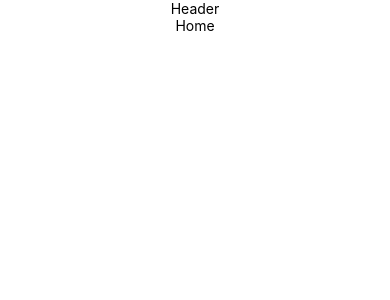
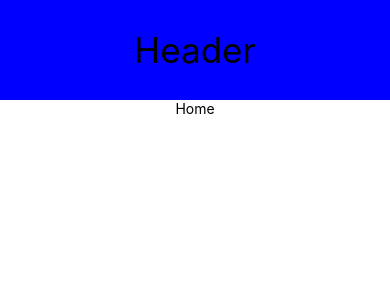
Before and after one commit to gutolive09/ProjetoCp1Mobile, a React Native app: screen / in a window 390 px wide. Shown: the top 300 px of the page. Built offline with nearby package versions, Linux system fonts and the light colour scheme.

Commit message:
Add basic header styling.

```diff
--- a/components/Header/index.tsx
+++ b/components/Header/index.tsx
@@ -1,14 +1,28 @@
-import { StyleSheet, Text, View, Platform, StatusBar } from 'react-native'
+import { StyleSheet, Text, View, Platform, StatusBar } from "react-native";
 
 export default function Header() {
   return (
     <View style={styles.header}>
-      <Text>Header</Text>
+      <View style={styles.container}>
+        <Text style={styles.title}>Header</Text>
+      </View>
     </View>
-  )
+  );
 }
 
 const styles = StyleSheet.create({
-  header:{
-  paddingTop: Platform.OS === "android" ? StatusBar.currentHeight : 0,
-},})
+  header: {
+    paddingTop: Platform.OS === "android" ? StatusBar.currentHeight : 0,
+    width: "100%",
+    height: 100,
+    backgroundColor: "blue",
+  },
+  container: {
+    flex: 1,
+    alignItems: "center",
+    justifyContent: "center",
+  },
+  title: {
+    fontSize: 35,
+  },
+});
```
